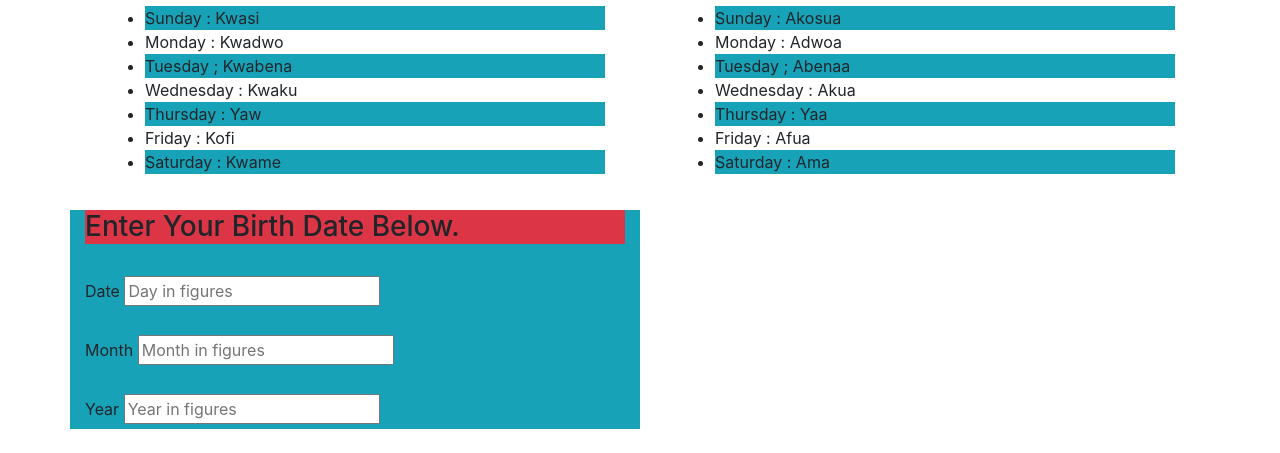
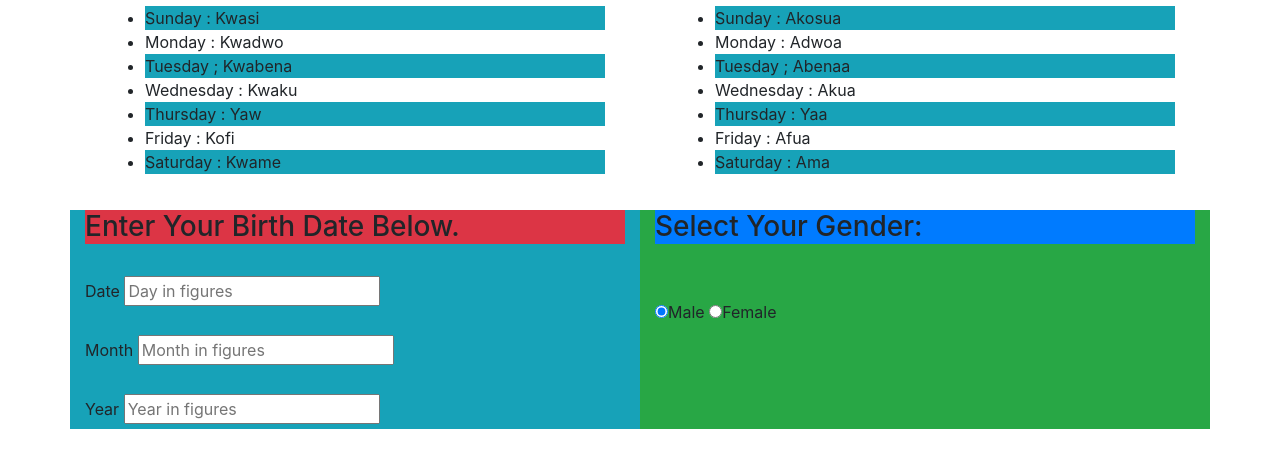
Before and after one commit to greatdaniels/Akan-names, a plain HTML site: page index.html in a window 1280 px wide. Shown: the part 364-817 px from the top of the page. Drawn offline with Linux system fonts and the light colour scheme.

Commit message:
adding the select gender option

```diff
--- a/index.html
+++ b/index.html
@@ -55,9 +55,13 @@
                     <label for = "year">Year</label>
                     <input type="number" id="year" maxlength="4" placeholder="Year in figures" required/><br>
                 </div>
+                <div class="col-md-6 bg-success" >
+                    <h3 class = "bg-primary">Select Your Gender:</h3><br><br>
+                    <input type="radio" id="gender" name ="gender" value="male"checked/>Male
+                    <input type="radio" id="gender" name="gender" value="female"/>Female<br><br>
+                </div>
             </form>
         </div> <br>
     </div>
-
 </body>
 </html>
```
